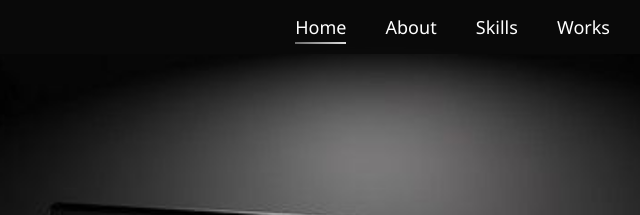
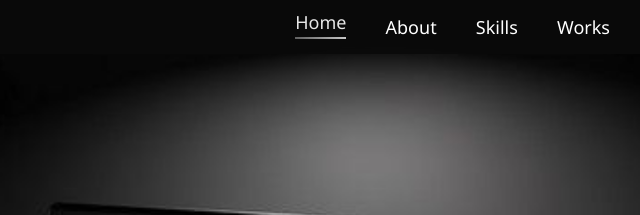
Before and after one commit to Habeeb1213/My-Portfolio, a plain HTML site: page index.html in a window 1280 px wide. In both pictures the pointer is over the link "Home". Shown: the top 215 px of the page, 610-1250 px from the left. Drawn offline with nearby package versions, Linux system fonts and the light colour scheme; a web font is replaced by a local one.

Commit message:
Update style.css

```diff
--- a/style.css
+++ b/style.css
@@ -8,6 +8,7 @@
   box-sizing: border-box;
   font-family: 'Segoe UI', sans-serif;
   scroll-behavior: smooth;
+   transition: all 0.7s ease;
 }
 
 body {
@@ -72,6 +73,14 @@ nav a:hover::before {
   transform: scaleX(1);
   transform-origin: left;
 }
+
+    nav a:hover,
+    .work-card:hover,
+    .skill-card:hover,
+    .footer-icons a:hover {
+      transform: translateY(-5px);
+      opacity: 0.9;
+    }
 
 /* HERO */
 .hero {
```
